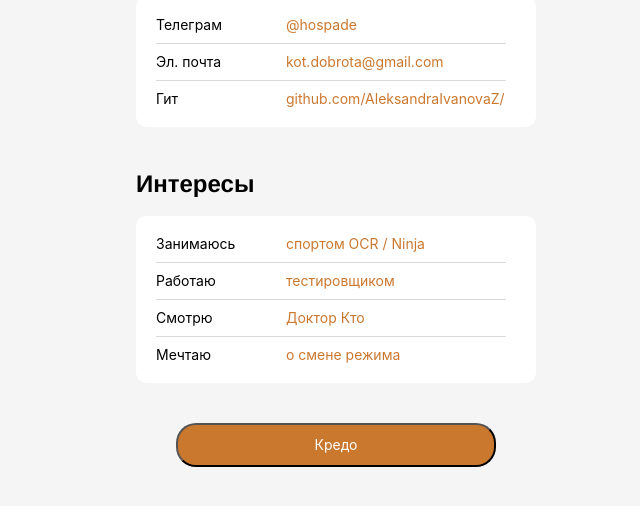
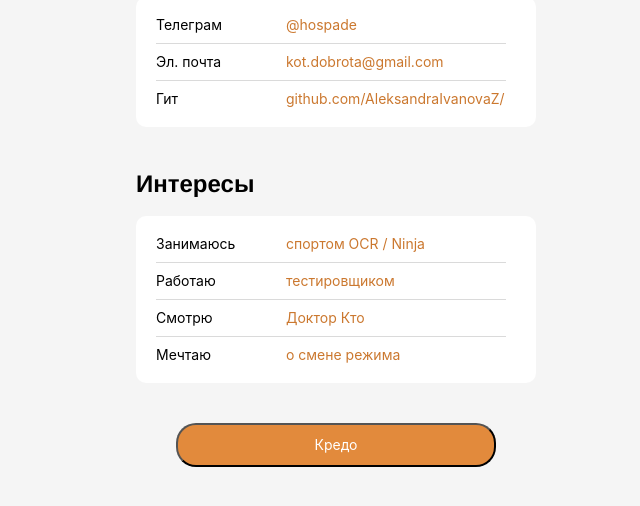
Before and after one commit to AleksandraIvanovaZ/AleksandraIvanovaZ.github.io, a plain HTML site: page index.html in a window 1280 px wide. Shown: the part 536-1042 px from the top of the page, without its empty margins (304-944 px from the left). Drawn offline with Linux system fonts and the light colour scheme.

Commit message:
изменила цвет

```diff
--- a/style.css
+++ b/style.css
@@ -102,7 +102,7 @@ footer {
   align-items: center;
   padding: 10px;
   width: 320px;
-  background: #cb782f;
+  background: #e28a3c;
   border-radius: 20px;
 
   font-size: 14px;
```
